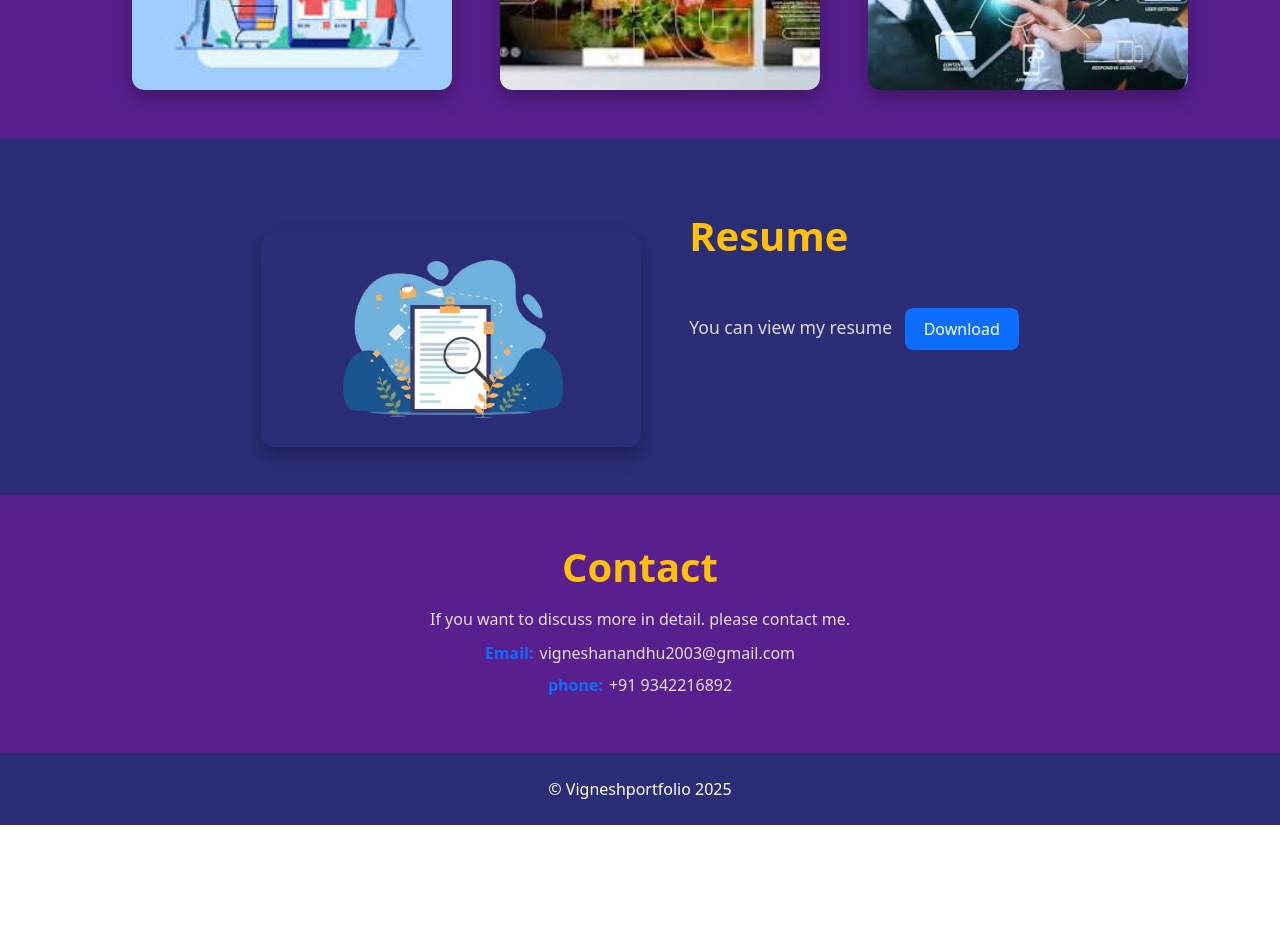
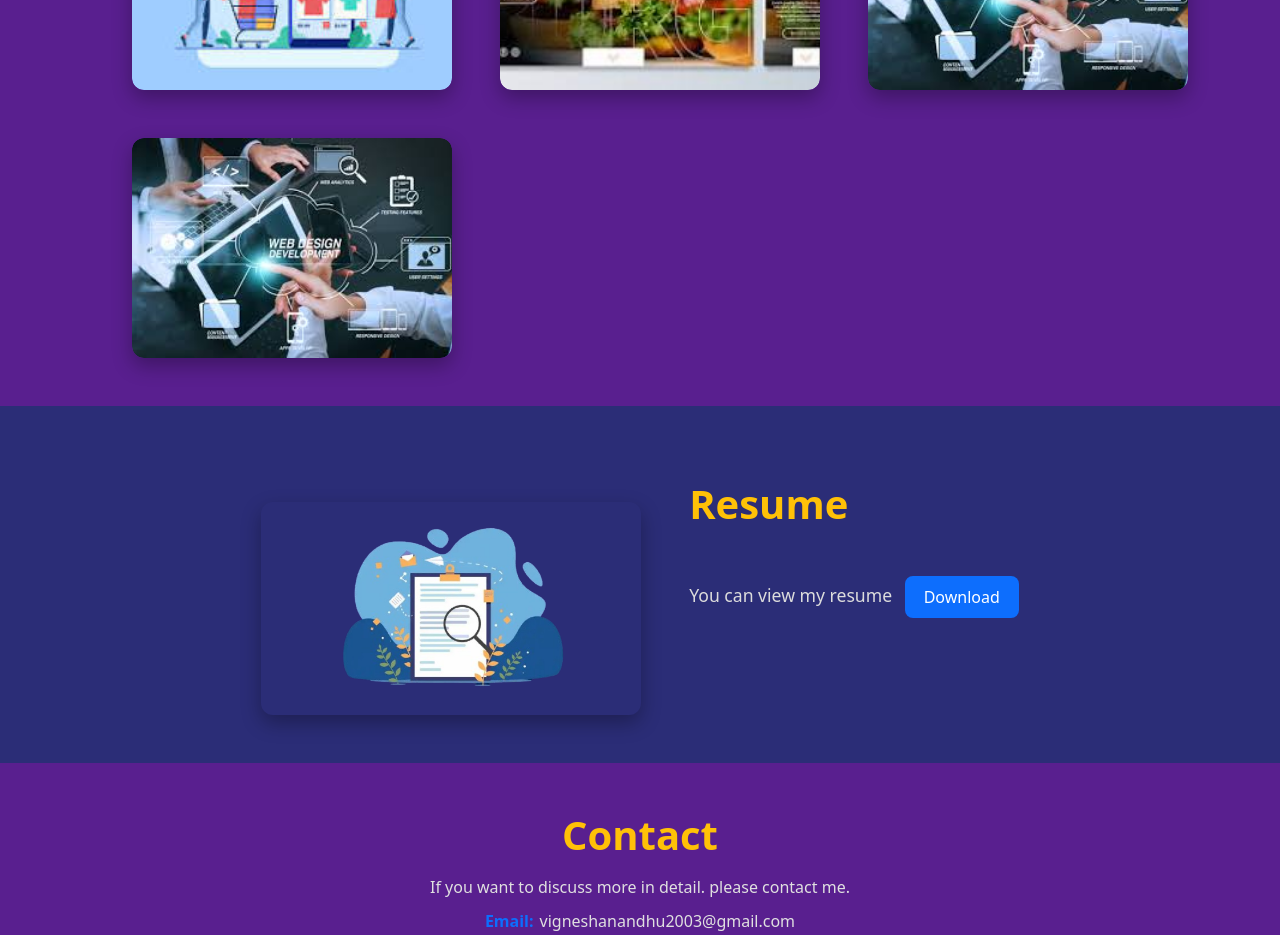
Before and after one commit to vigneshanandhu/myportfolio, a React (Vite) app: page / in a window 1280 px wide. Shown: the part 1600-2535 px from the top of the page. Before the commit the page ends 2425 px from the top, so only its background shows below. Built offline with nearby package versions, Linux system fonts and the light colour scheme.

Commit message:
project update

```diff
--- a/src/components/Projects.jsx
+++ b/src/components/Projects.jsx
@@ -23,6 +23,12 @@ const Projects = () => {
           description:'My Portfolio website. Built with React.js and Bootstrap.',
           viewlink:'https://myportfolio-orcin-gamma.vercel.app/',
           codelink:'https://github.com/vigneshanandhu/myportfolio'
+        },
+        {
+          image:ProjectImg3,
+          description:'My Django website. Built with Django and MySQL.',
+          viewlink:'https://viki-s-shop-1.onrender.com/',
+          codelink:'https://github.com/vigneshanandhu/viki-s-shop'
         }
       ]
   }
```
